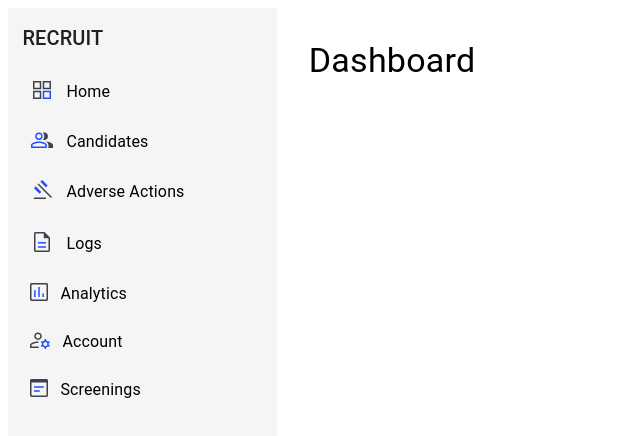
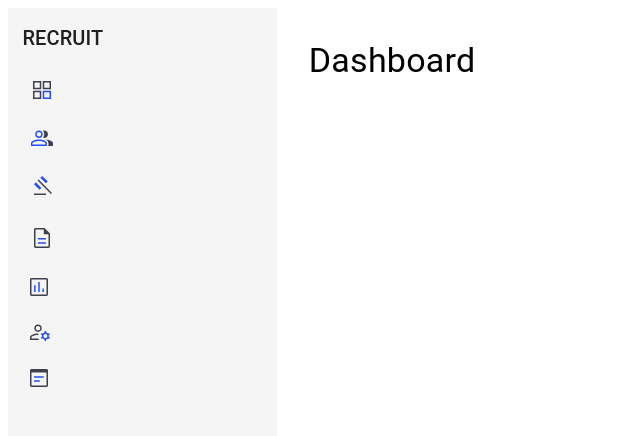
Before and after one commit to maneesh0021/maneeshbachu_ldp, a React (Vite) app in the folder React-Pair Program/pair-programming1/: page / in a window 1280 px wide. Shown: the top 436 px of the page, without its empty margins (0-640 px from the left). Built offline with nearby package versions, Linux system fonts and the light colour scheme; a web font is replaced by a local one.

Commit message:
Updated index.tsx

```diff
--- a/React-Pair Program/pair-programming1/src/components/molecules/IconLabel/index.tsx
+++ b/React-Pair Program/pair-programming1/src/components/molecules/IconLabel/index.tsx
@@ -1,6 +1,7 @@
 import React from "react";
-import { Typography, Box } from "@mui/material";
+import {  Box } from "@mui/material";
 import Icon from "../../atoms/Icon";
+import CustomTypography from "../../atoms/Typography";
 
 export interface IconLabelProps {
   icon: string;
@@ -13,7 +14,7 @@ const IconLabel: React.FC<IconLabelProps> = ({ icon, text }) => {
       <Box mr={1.5}>
         <Icon src={icon} />
       </Box>
-      <Typography>{text}</Typography>
+      <CustomTypography>{text}</CustomTypography>
     </Box>
   );
 };
```
